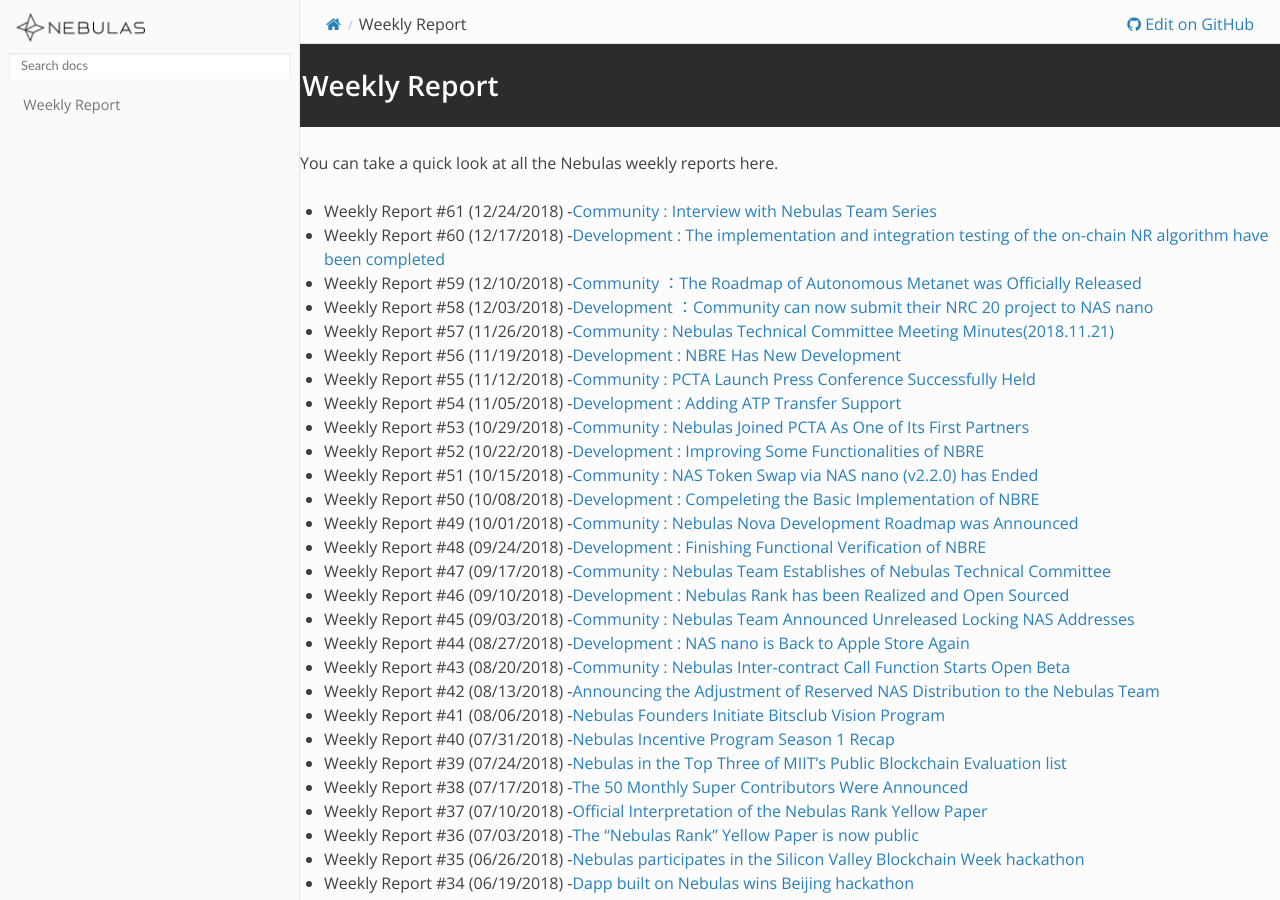
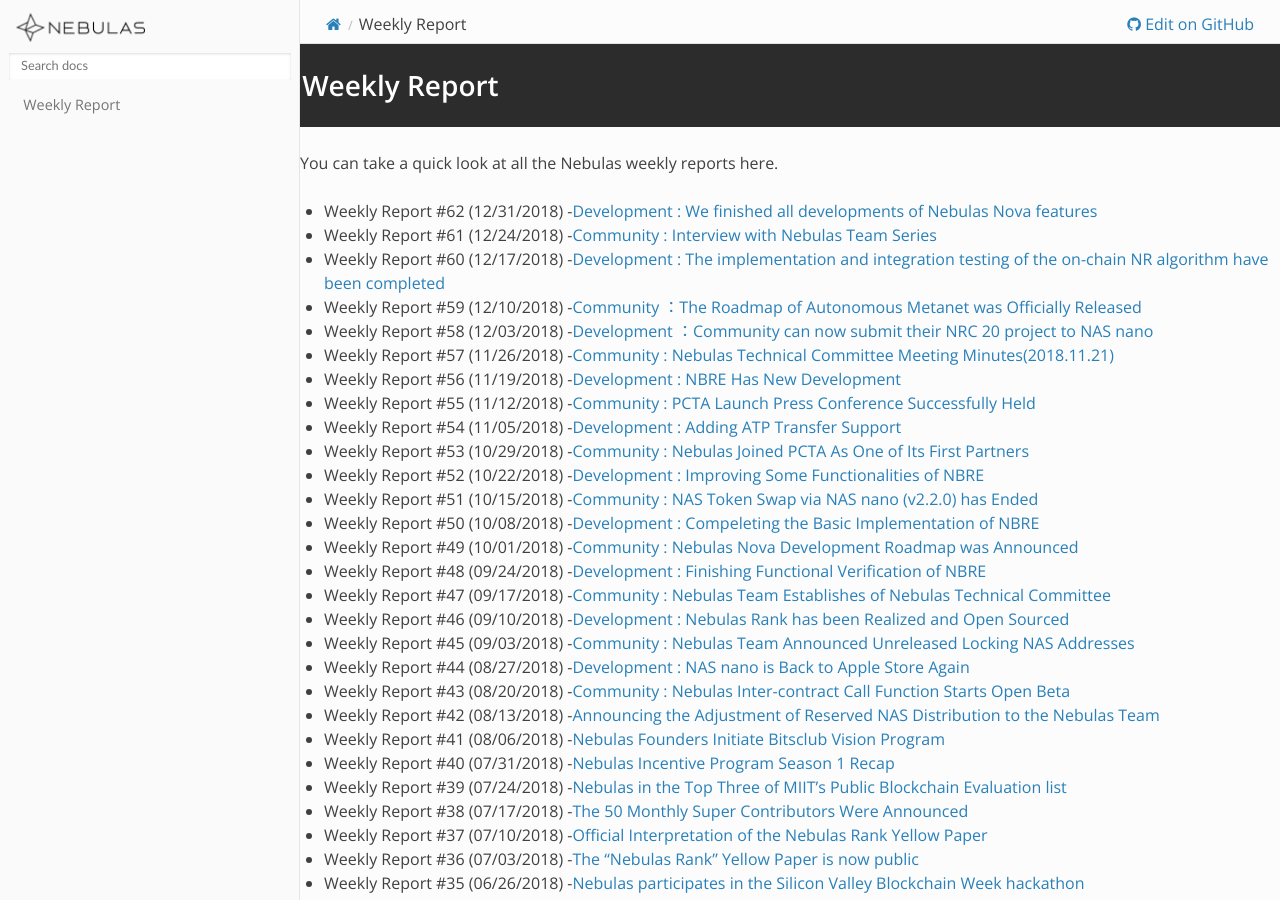
Before and after one commit to nebulasio/nebdocs, a Sphinx documentation site: the page built from docs/community/weekly-report.md, in a window 1280 px wide and 900 px high. Built offline with Sphinx 7.4.7 and the Read the Docs theme 2.0.0, drawn with Linux system fonts in a browser that asks for light colours; pages that are not in the unit, such as notebooks, are missing from menus.

Commit message:
Update weekly-report.md

```diff
--- a/docs/community/weekly-report.md
+++ b/docs/community/weekly-report.md
@@ -2,6 +2,7 @@
 
 You can take a quick look at all the Nebulas weekly reports here.
 
+- Weekly Report #62 (12/31/2018) -[Development : We finished all developments of Nebulas Nova features](https://medium.com/nebulasio/nebulas-bi-weekly-development-commits-62-dbd919193806)
 - Weekly Report #61 (12/24/2018) -[Community : Interview with Nebulas Team Series](https://medium.com/nebulasio/nebulas-bi-weekly-community-dynamics-61-e209af7a1ef2)
 - Weekly Report #60 (12/17/2018) -[Development : The implementation and integration testing of the on-chain NR algorithm have been completed](https://medium.com/nebulasio/nebulas-bi-weekly-development-commits-60-62557de76f08)
 - Weekly Report #59 (12/10/2018) -[Community ：The Roadmap of Autonomous Metanet was Officially Released](https://medium.com/nebulasio/nebulas-bi-weekly-community-dynamics-59-f580bdc554e2)
```
